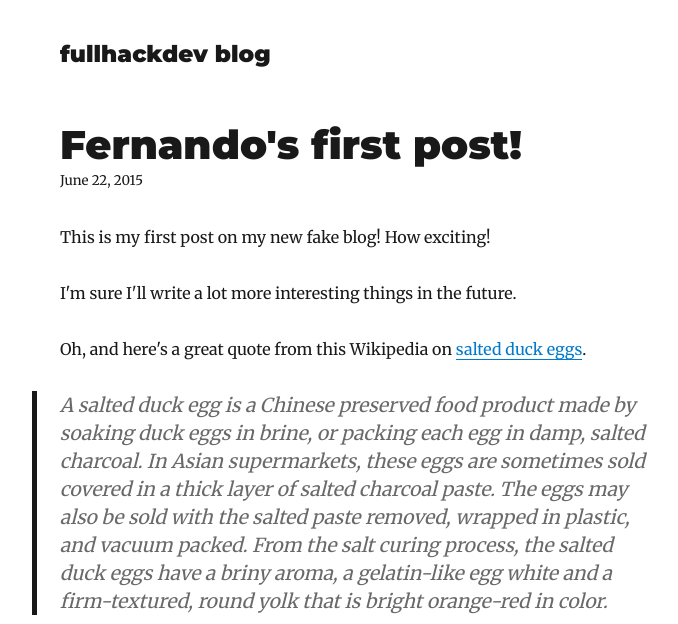
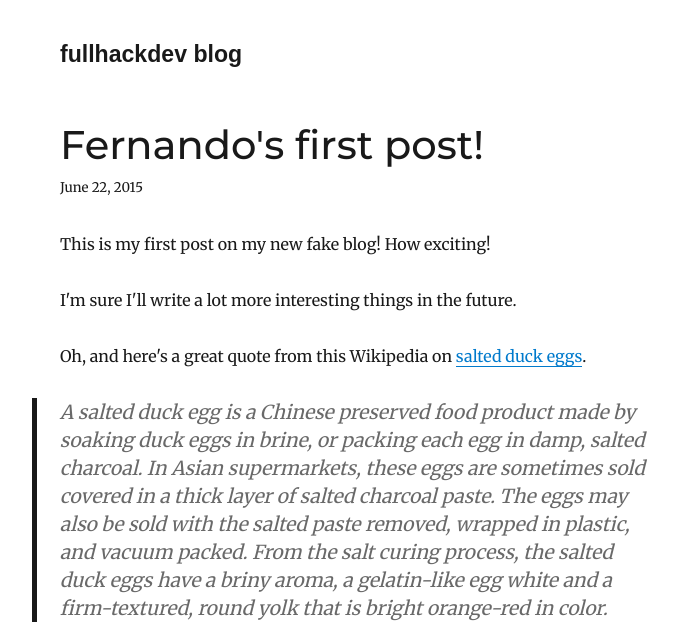
Before and after one commit to ferdelamad/fullhackdev, a Gatsby site: page /first-post/ in a window 1280 px wide. Shown: the top 624 px of the page, without its empty margins (265-943 px from the left). Built offline with nearby package versions, Linux system fonts and the light colour scheme; Gatsby itself is replaced by a stand-in of ours; some packages are replaced by stand-ins of ours.

Commit message:
change typography

```diff
--- a/package.json
+++ b/package.json
@@ -33,6 +33,7 @@
     "typeface-merriweather": "0.0.72",
     "typeface-montserrat": "0.0.54",
     "typography": "^0.16.19",
+    "typography-theme-twin-peaks": "^0.16.19",
     "typography-theme-wordpress-2016": "^0.16.19"
   },
   "devDependencies": {
--- a/src/components/layout.js
+++ b/src/components/layout.js
@@ -16,6 +16,7 @@ class Layout extends React.Component {
             ...scale(1.5),
             marginBottom: rhythm(1.5),
             marginTop: 0,
+            fontWeight: 700,
           }}
         >
           <Link
@@ -34,7 +35,7 @@ class Layout extends React.Component {
       header = (
         <h3
           style={{
-            fontFamily: `Montserrat, sans-serif`,
+            fontFamily: `Monserrat, sans-serif`,
             marginTop: 0,
           }}
         >
--- a/src/templates/blog-post.js
+++ b/src/templates/blog-post.js
@@ -18,13 +18,13 @@ class BlogPostTemplate extends React.Component {
           title={post.frontmatter.title}
           description={post.frontmatter.description || post.excerpt}
         />
-        <h1>{post.frontmatter.title}</h1>
+        <h1 style={{ fontWeight: 500 }}>{post.frontmatter.title}</h1>
         <p
           style={{
             ...scale(-1 / 5),
             display: `block`,
             marginBottom: rhythm(1),
-            marginTop: rhythm(-1),
+            marginTop: rhythm(-0.75),
           }}
         >
           {post.frontmatter.date}
```
Also changed, not shown: 1 other file.
